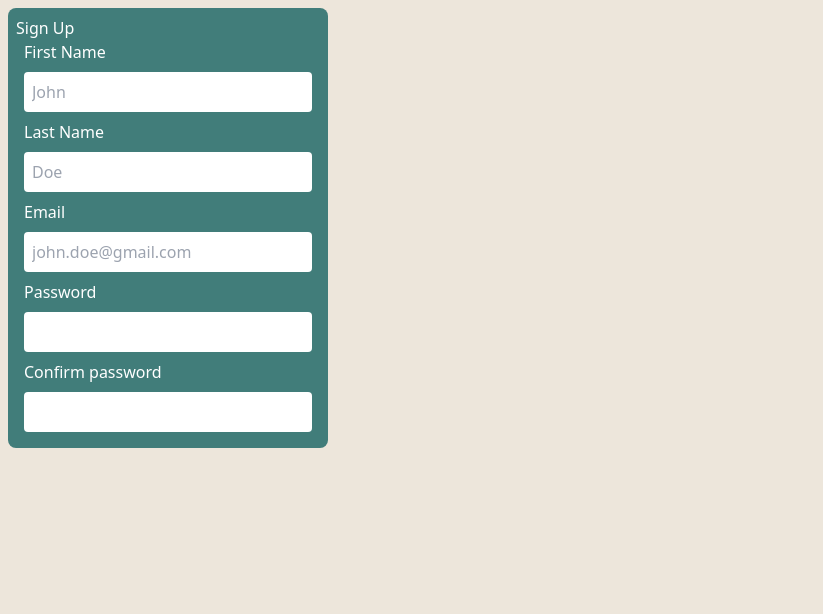
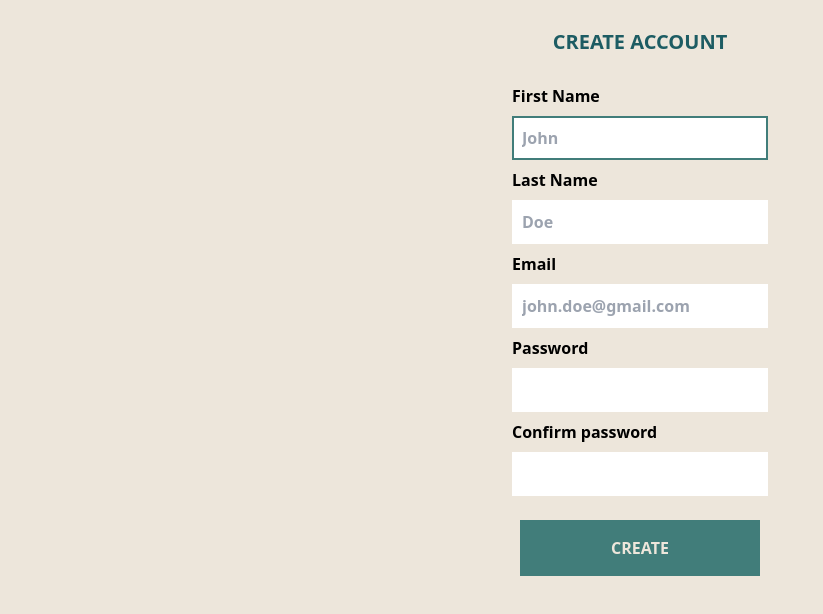
Before and after one commit to AdityaPimpalkar/BlogIt-client, a React (Create React App) app: page / in a window 1280 px wide. Shown: the top 614 px of the page, without its empty margins (0-823 px from the left). Built offline with nearby package versions, Linux system fonts and the light colour scheme.

Commit message:
sign up page

```diff
--- a/package.json
+++ b/package.json
@@ -10,6 +10,7 @@
     "@types/node": "^16.11.27",
     "@types/react": "^18.0.5",
     "@types/react-dom": "^18.0.1",
+    "joi": "^17.6.0",
     "react": "^18.0.0",
     "react-dom": "^18.0.0",
     "react-scripts": "5.0.1",
--- a/src/App.tsx
+++ b/src/App.tsx
@@ -1,4 +1,5 @@
 import React, { useState } from "react";
+import Joi from "joi";
 import logo from "./logo.svg";
 import "./App.css";
 
@@ -8,30 +9,63 @@ function App() {
   const [email, setEmail] = useState("");
   const [password, setPassword] = useState("");
   const [confirmPassword, setConfirmPassword] = useState("");
+  const [errors, setErrors] = useState<error>({} as error);
 
+  const handleChange = (
+    element: React.ChangeEvent<HTMLInputElement>,
+    setState: React.Dispatch<React.SetStateAction<string>>
+  ) => {
+    const form = Joi.object({
+      firstName: Joi.string().required().min(3).max(30).label("First name"),
+      lastName: Joi.string().required().min(3).max(30),
+      email: Joi.string()
+        .email({ tlds: { allow: false } })
+        .required(),
+      password: Joi.string().required(),
+      confirmPassword: Joi.string().required(),
+    });
+    const { name, value } = element.target;
+    const validate = { [name]: value };
+    //const schema = { [name]: form[name]  }
+    const { error } = form.validate(validate);
+
+    if (error) {
+      const errorDetails = { [name]: error.details[0].message };
+      setErrors({ ...errors, ...errorDetails });
+    }
+
+    setState(element.target.value);
+  };
   return (
-    <div className="App h-full">
-      <div className="">
-        <div className="text-white w-3/12 h-1/4 bg-teal rounded-lg flex flex-col p-2 m-2">
-          <h5>Sign Up</h5>
+    <div className="App max-h-screen">
+      <div className="flex justify-center">
+        <div className="font-semibold h-1/4 flex flex-col p-2 w-11/12 md:w-6/12 md:m-2 lg:w-4/12 xl:w-3/12">
+          <h2 className="text-center text-tealprimary uppercase text-xl my-3">
+            create account
+          </h2>
+          <div className="py-2 flex flex-col lg:p-4">
             <span className="ml-2">First Name</span>
             <input
               type="text"
-            className="p-2 m-2 rounded outline-none text-black"
+              className="p-2 m-2 outline-none capitalize border-white border-2 focus:border-teal"
               name="firstName"
               id="firstName"
               placeholder="John"
               value={firstName}
               minLength={3}
               maxLength={30}
+              autoFocus={true}
               onChange={(val: React.ChangeEvent<HTMLInputElement>) =>
-              setFirstName(val.target.value)
+                handleChange(val, setFirstName)
               }
             />
+            <span className="text-red text-sm ml-2">
+              {errors.firstName ?? errors.firstName}
+            </span>
             <span className="ml-2">Last Name</span>
             <input
               type="text"
-            className="p-2 m-2 rounded outline-none text-black"
+              className="p-2 m-2 outline-none capitalize border-white border-2 focus:border-teal"
               name="lastName"
               id="lastName"
               placeholder="Doe"
@@ -45,7 +79,7 @@ function App() {
             <span className="ml-2">Email</span>
             <input
               type="text"
-            className="p-2 m-2 rounded outline-none text-black"
+              className="p-2 m-2 outline-none border-white border-2 focus:border-teal"
               name="email"
               id="email"
               placeholder="john.doe@gmail.com"
@@ -57,7 +91,7 @@ function App() {
             <span className="ml-2">Password</span>
             <input
               type="password"
-            className="p-2 m-2 rounded outline-none text-black"
+              className="p-2 m-2 outline-none border-white border-2 focus:border-teal"
               name="password"
               id="password"
               value={password}
@@ -68,18 +102,30 @@ function App() {
             <span className="ml-2">Confirm password</span>
             <input
               type="password"
-            className="p-2 m-2 rounded outline-none text-black"
-            name="password"
-            id="password"
+              className="p-2 m-2 outline-none border-white border-2 focus:border-teal"
+              name="confirmPassword"
+              id="confirmPassword"
               value={confirmPassword}
               onChange={(val: React.ChangeEvent<HTMLInputElement>) =>
                 setConfirmPassword(val.target.value)
               }
             />
           </div>
+          <button className="p-4 text-peach bg-teal uppercase mx-8 hover:bg-tealprimary">
+            create
+          </button>
+        </div>
       </div>
     </div>
   );
 }
 
+type error = {
+  firstName: string;
+  lastName: string;
+  email: string;
+  password: string;
+  confirmPassword: string;
+};
+
 export default App;
--- a/tailwind.config.js
+++ b/tailwind.config.js
@@ -3,6 +3,8 @@ module.exports = {
   theme: {
     colors: {
       teal: "#417D7A",
+      tealprimary: "#1D5C63",
+      tealsecondary: "#1A3C40",
       white: "#FFF",
       black: "#000",
       peach: "#EDE6DB",
```
Also changed, not shown: 1 other file (tests, documents, lock files or other folders). Lines whose indentation alone changed are shown as unchanged.
